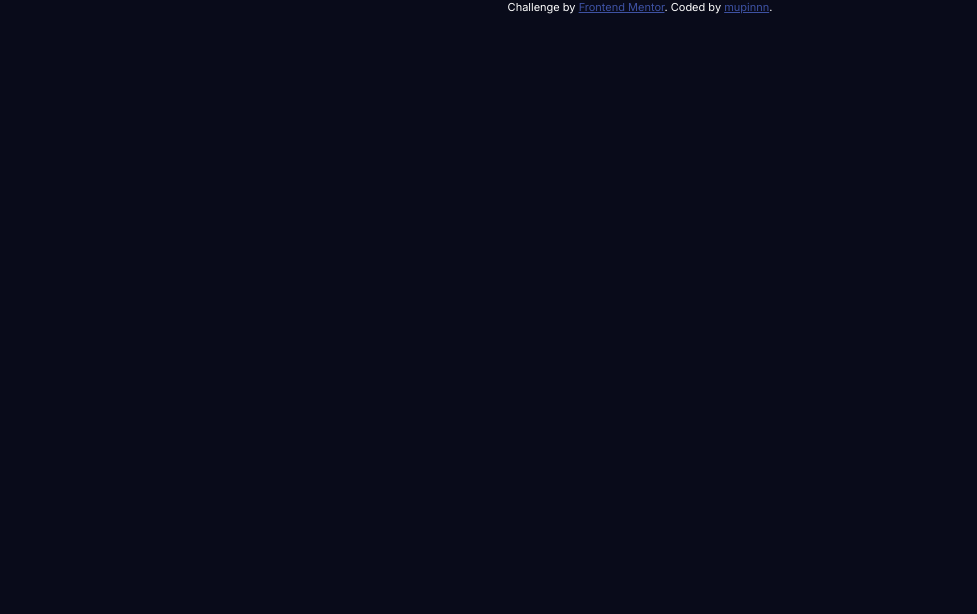
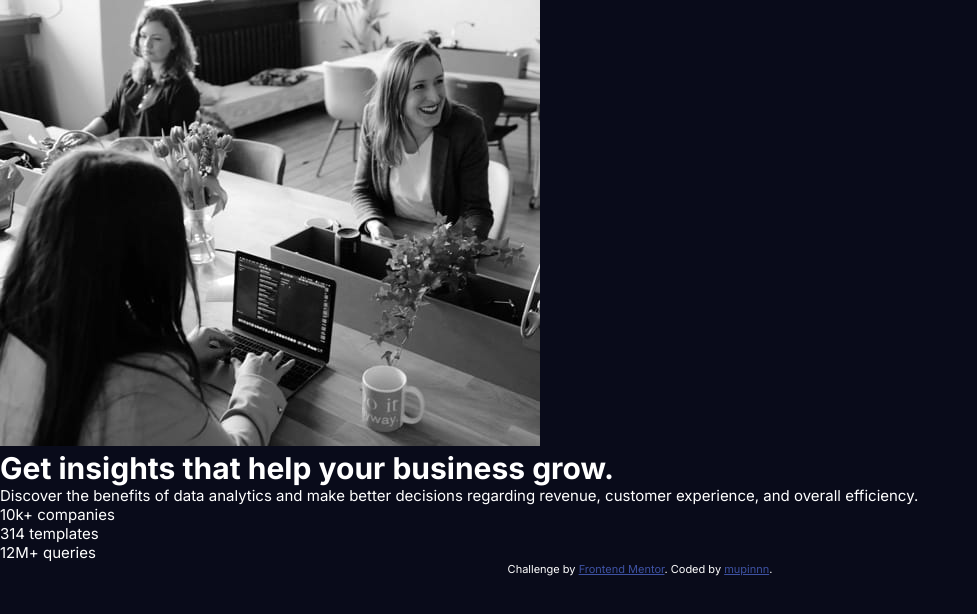
Before and after one commit to mupinnn/stats-preview-card-component, a plain HTML site: page index.html in a window 1280 px wide. Shown: the whole page, without its empty margins (0-977 px from the left). Drawn offline with Linux system fonts and the light colour scheme.

Commit message:
feat: card base layout

```diff
--- a/index.html
+++ b/index.html
@@ -29,6 +29,37 @@
     <link rel="stylesheet" href="/styles/css/styles.css" />
   </head>
   <body>
+    <div class="card">
+      <div class="card-img">
+        <img src="/images/image-header-desktop.jpg" alt="card img" />
+      </div>
+      <div class="card-content">
+        <div class="description">
+          <h1>
+            Get <span class="accent">insights</span> that help your business
+            grow.
+          </h1>
+          <p>
+            Discover the benefits of data analytics and make better decisions
+            regarding revenue, customer experience, and overall efficiency.
+          </p>
+        </div>
+        <div class="stats">
+          <div class="stats-item">
+            <span>10k+</span>
+            companies
+          </div>
+          <div class="stats-item">
+            <span>314</span>
+            templates
+          </div>
+          <div class="stats-item">
+            <span>12M+</span>
+            queries
+          </div>
+        </div>
+      </div>
+    </div>
     <div class="attribution">
       Challenge by
       <a href="https://www.frontendmentor.io?ref=challenge" target="_blank"
```
